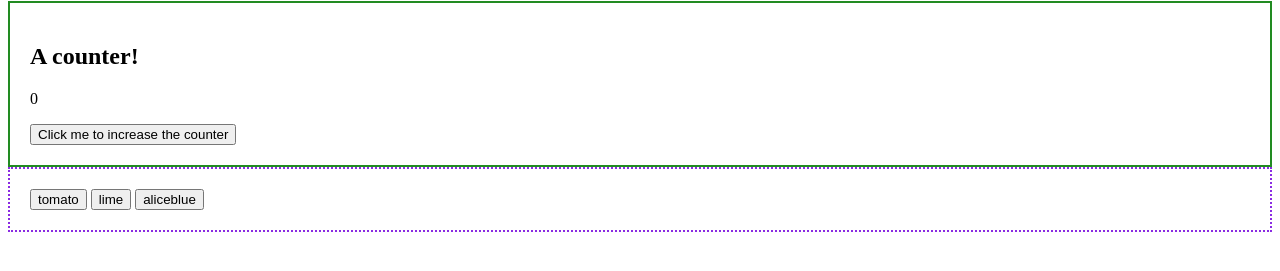
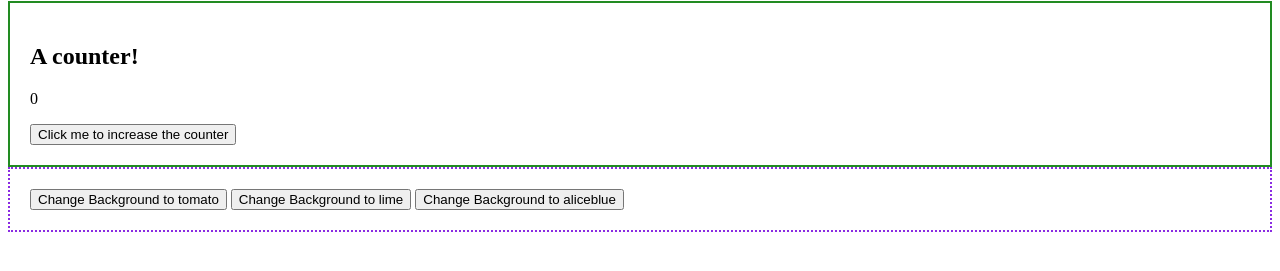
Before and after one commit to Tech-Educators/digital-innovator-002, a plain HTML site: page week-06/05-events/index.html in a window 1280 px wide. Shown: the part 79-350 px from the top of the page. Drawn offline with Linux system fonts and the light colour scheme.

Commit message:
using name attribute is so much better. Thanks Bertie!

```diff
--- a/week-06/05-events/app.js
+++ b/week-06/05-events/app.js
@@ -59,7 +59,7 @@ function backgroundChanger(colour) {
   document.body.style.backgroundColor = colour;
 }
 
-// --- But here is one way I would do it, which makes use of classes on the buttons, gets them as an array, and uses their textContent as the parameter passed to the function.
+// --- But here is one way I would do it, which makes use of classes on the buttons, gets them as an array, and uses their name attribute as the parameter passed to the function.
 const backgroundChangerButtons = document.querySelectorAll(
   ".background-changer-button"
 ); // <- get all my buttons
@@ -69,7 +69,7 @@ console.log(backgroundChangerButtons);
 backgroundChangerButtons.forEach(function (button) {
   // Add an event listener to each one:
   button.addEventListener("click", function () {
-    // and in each ones listener, call the function with the current "text content" as a colour
-    backgroundChanger(button.textContent);
+    // and in each ones listener, call the function with the current "name" as a colour
+    backgroundChanger(button.name);
   });
 });
--- a/week-06/05-events/index.html
+++ b/week-06/05-events/index.html
@@ -17,10 +17,18 @@
     </div>
 
     <div class="background-changers">
-      <button class="background-changer-button" id="tomatoBG">tomato</button>
-      <button class="background-changer-button" id="limeBG">lime</button>
-      <button class="background-changer-button" id="aliceblueBG">
-        aliceblue
+      <button name="tomato" class="background-changer-button" id="tomatoBG">
+        Change Background to tomato
+      </button>
+      <button name="lime" class="background-changer-button" id="limeBG">
+        Change Background to lime
+      </button>
+      <button
+        name="aliceblue"
+        class="background-changer-button"
+        id="aliceblueBG"
+      >
+        Change Background to aliceblue
       </button>
     </div>
   </body>
```
